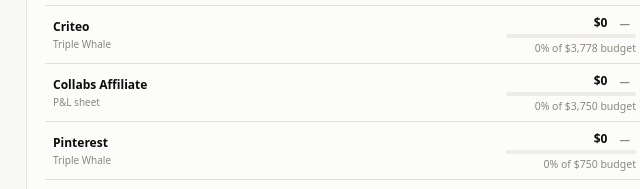
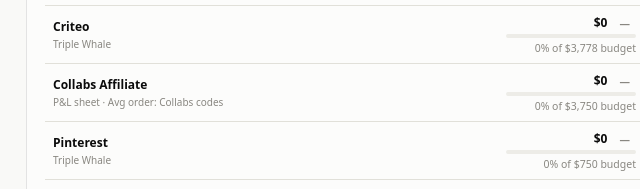
Before and after one commit to tomer-create/nd-eu-dashboard-backend, a website: page public/index.html in a window 1280 px wide. Shown: the part 2214-2403 px from the top of the page, 4-644 px from the left. Drawn offline with Linux system fonts and the light colour scheme; no server answers.

Commit message:
Update index.html

```diff
--- a/public/index.html
+++ b/public/index.html
@@ -2671,6 +2671,10 @@ function channelsChangeData() {
       const ok = results.filter(x => x.status === 'fulfilled').map(x => x.value);
       if (!ok.length) { channelsChangeCache[ck] = { error: true }; return; }
       const map = {};
+      // Collabs creator-code orders (Collabs Affiliate Avg order), summed
+      // across sites like the channels; null where a site has none.
+      const collabs = { cur: null, yoy: null, prev: null };
+      const addC = (acc, v, fx) => { if (!v) return acc; acc = acc || { orders: 0, sales: 0 }; acc.orders += v.orders || 0; acc.sales += (v.sales || 0) * fx; return acc; };
       const add = (acc, v, fx) => { if (!v) return acc; acc = acc || { spend: 0, revenue: 0, orders: 0 }; acc.spend += v.spend * fx; acc.revenue += v.revenue * fx; acc.orders += v.orders; return acc; };
       ok.forEach(({ site, body }) => {
         const fx = state.site === 'all' && FX_TO_USD[site] != null ? FX_TO_USD[site] : 1;
@@ -2678,8 +2682,10 @@ function channelsChangeData() {
           const m = map[label] || (map[label] = { cur: null, yoy: null, prev: null });
           m.cur = add(m.cur, c.cur, fx); m.yoy = add(m.yoy, c.yoy, fx); m.prev = add(m.prev, c.prev, fx);
         });
+        const cb = body.collabs || {};
+        collabs.cur = addC(collabs.cur, cb.cur, fx); collabs.yoy = addC(collabs.yoy, cb.yoy, fx); collabs.prev = addC(collabs.prev, cb.prev, fx);
       });
-      channelsChangeCache[ck] = { map, hasPrev: !!r.prev, partial: ok.length < sites.length };
+      channelsChangeCache[ck] = { map, collabs, hasPrev: !!r.prev, partial: ok.length < sites.length };
     }).finally(() => { if (state.site + '|' + state.month === view) renderChannels(getMonthData()); });
   }
   return 'loading';
@@ -2796,6 +2802,13 @@ function renderChannels(monthData) {
     // Attentive rows on ND.COM: Revenue MoM / QoQ and AOV from Attentive's own
     // data (snapshot above). Spend / ROAS stay on the P&L sheet (Attentive
     // has no spend figures). No YoY — Attentive starts Jan 2026.
+    // Collabs Affiliate: Avg order from the orders that used a Collabs
+    // creator code — their own sales ÷ their count (added 2026-10-08).
+    if (c.label === 'Collabs Affiliate') {
+      const cc = chg && chg.collabs && chg.collabs.cur;
+      out.collabs = true;
+      out.aov = cc && cc.orders ? cc.sales / cc.orders : null;
+    }
     const attKey = state.site === 'com' ? ATTENTIVE_ROW_KEYS[c.label] : null;
     if (attKey) {
       out.attentive = true;
@@ -2814,6 +2827,7 @@ function renderChannels(monthData) {
   const sourceTag = (c, ch) => {
     if (ch.loading) return '';
     if (ch.attentive) return 'Attentive · P&amp;L sheet';
+    if (ch.collabs) return 'P&amp;L sheet · Avg order: Collabs codes';
     // Before / without the comparison data, fall back to the channels Triple
     // Whale normally supplies (see channels_note).
     const tw = ch.tw || (chgFailed && C4_TW_CHANNELS.includes(c.label));
@@ -2835,7 +2849,7 @@ function renderChannels(monthData) {
       <td>${c4Fig(c.spend_actual || 0, c.spend_goal, 'spend', chip(ch, 'spend', 'spend'), isCurrent)}</td>
       <td>${c4Fig(c.revenue_actual || 0, c.revenue_goal, 'revenue', chip(ch, 'revenue', 'revenue'), isCurrent)}</td>
       <td>${c4Roas(c.roas, chip(ch, 'roas', 'roas'))}</td>
-      <td>${ch.loading ? '<span class="c4-dim">…</span>' : (ch.aov !== null && ch.aov !== undefined ? fmtVal(ch.aov, 'currency-full') : '<span class="c4-dim" title="No order count for this channel">—</span>')}</td>
+      <td>${ch.loading ? '<span class="c4-dim">…</span>' : (ch.aov !== null && ch.aov !== undefined ? fmtVal(ch.aov, 'currency-full') : `<span class="c4-dim" title="${ch.collabs ? 'No Collabs-code orders available for this period' : 'No order count for this channel'}">—</span>`)}</td>
       <td>${c4Share(c.revenue_ratio, maxRatio)}</td>
     </tr>`;
   }).join('');
@@ -2930,7 +2944,7 @@ function renderChannels(monthData) {
     <ul>
       <li><b>Spend / Revenue vs goal</b> — actual so far against the P&amp;L sheet’s goal. Revenue bar: green at 95%+ of goal, amber 80–95%, red below 80% (blue while the period is still running). Spend bar: blue within budget, amber above 105%, red above 120%.</li>
       <li><b>ROAS</b> — revenue ÷ spend: how much revenue each ${sym()}1 of spend brought back.</li>
-      <li><b>Avg order</b> — channel revenue ÷ the orders attributed to it (Triple Whale Pixel orders, or the channel’s own reported conversions for Channel-CV channels).</li>
+      <li><b>Avg order</b> — channel revenue ÷ the orders attributed to it (Triple Whale Pixel orders, or the channel’s own reported conversions for Channel-CV channels). <b>Collabs Affiliate</b>: Shopify has no “Collabs order” flag, so its Avg order uses the orders that used a Collabs creator code — their sales after discount ÷ their number. The Collabs app’s revenue also includes link-only orders without a code, so those orders aren’t in this figure.</li>
       <li><b>Share of sales</b> — the channel’s revenue as a share of total gross sales. The bar is scaled to the biggest channel.</li>
       <li><b>Changes (${cmpWord})</b> — Triple Whale channels compare the same dates ${mode === 'yoy' ? 'last year' : 'in the previous ' + periodWord}. Channels from the P&amp;L sheet have no last-year data; their ${momLabel()} compares the previous closed ${periodWord} on this dashboard. The Total’s changes and Avg order cover the Triple Whale channels. Spend changes are grey — more spend isn’t good or bad by itself. Hover a “—” to see why it’s blank.${multi && !prevAvailable ? ' Year to Date and a quarter still in progress compare with last year only.' : ''}</li>
       ${attNote}
```
